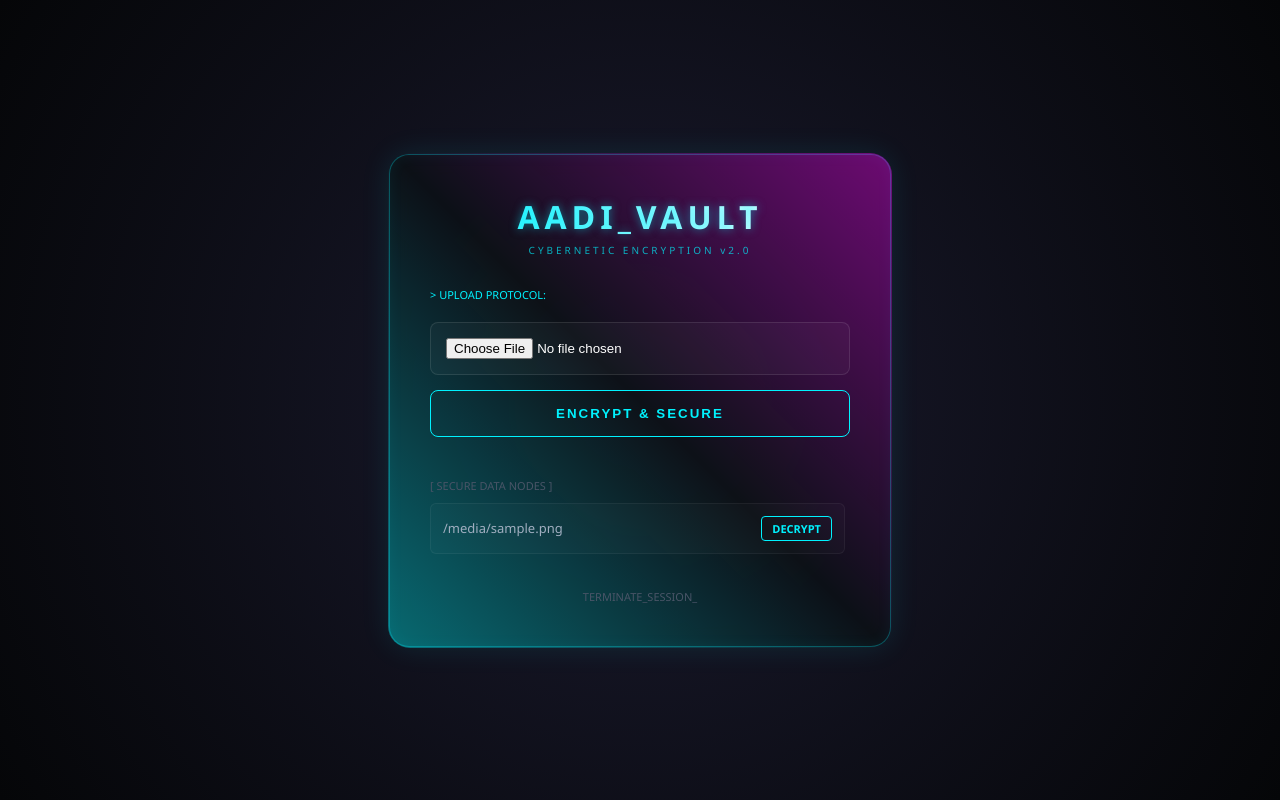
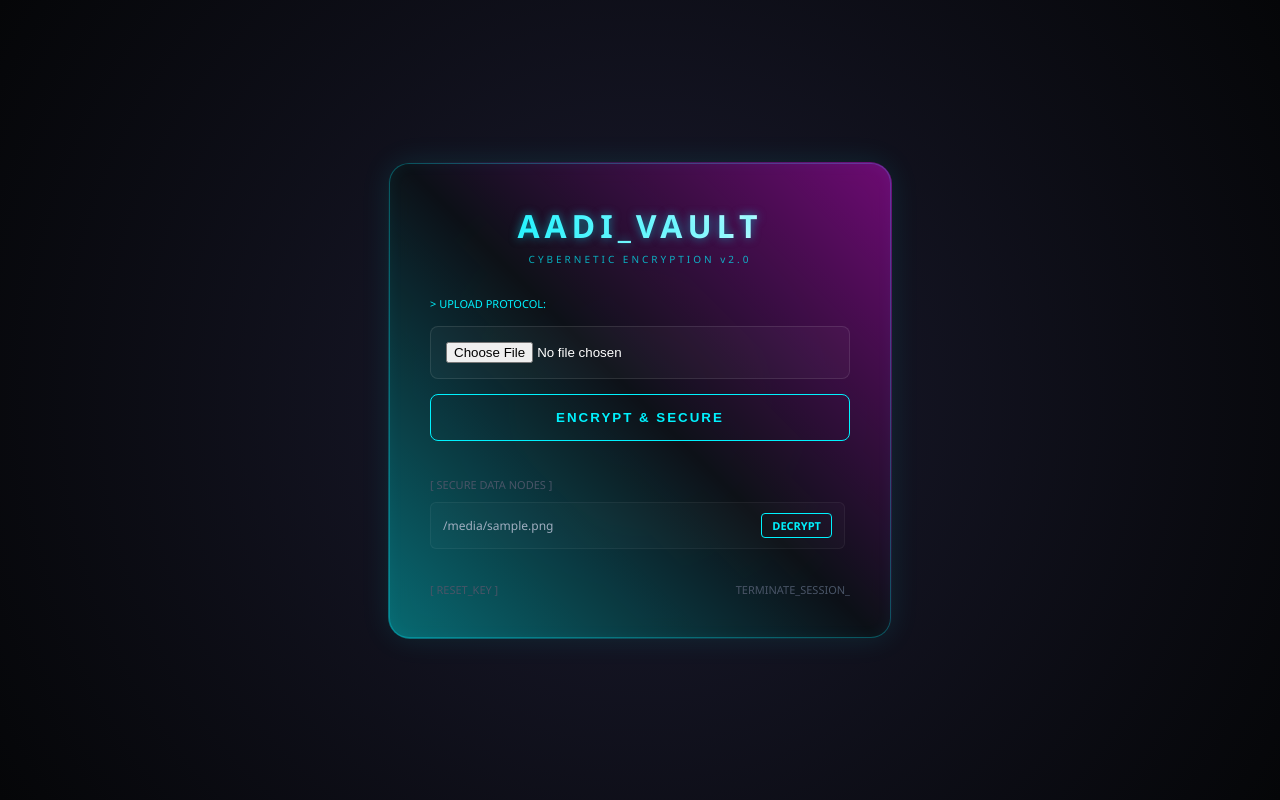
Before and after one commit to adityarai0133-rajput/Aadi-tech-vault-, a Flask app: template templates/index.html in a window 1280 px wide. Run offline with Flask 3, Linux system fonts and the light colour scheme; the template is opened without the code that fills it: most values are stand-ins (such as "Sample title", 1, 10 or a date in 2020).

Commit message:
Update index.html

```diff
--- a/templates/index.html
+++ b/templates/index.html
@@ -75,7 +75,7 @@
         input[type="password"], input[type="file"] {
             width: 100%;
             padding: 15px;
-            margin: 15px 0;
+            margin: 10px 0;
             background: var(--glass);
             border: 1px solid rgba(255, 255, 255, 0.1);
             border-radius: 8px;
@@ -102,8 +102,7 @@
             cursor: pointer;
             border-radius: 8px;
             transition: 0.3s;
-            position: relative;
-            overflow: hidden;
+            margin-top: 5px;
         }
 
         .btn:hover {
@@ -112,15 +111,10 @@
             box-shadow: 0 0 20px var(--neon-blue);
         }
 
-        .btn:disabled {
-            opacity: 0.5;
-            cursor: not-allowed;
-        }
-
         .file-list {
-            margin-top: 30px;
+            margin-top: 25px;
             text-align: left;
-            max-height: 180px;
+            max-height: 160px;
             overflow-y: auto;
             padding-right: 5px;
         }
@@ -129,12 +123,12 @@
             display: flex;
             justify-content: space-between;
             align-items: center;
-            padding: 12px;
+            padding: 10px 12px;
             background: rgba(255, 255, 255, 0.02);
             border: 1px solid rgba(255, 255, 255, 0.05);
             border-radius: 6px;
-            margin-bottom: 10px;
-            font-size: 13px;
+            margin-bottom: 8px;
+            font-size: 12px;
         }
 
         .file-item span {
@@ -142,7 +136,7 @@
             white-space: nowrap;
             overflow: hidden;
             text-overflow: ellipsis;
-            max-width: 180px;
+            max-width: 220px;
         }
 
         .decrypt-btn {
@@ -171,16 +165,53 @@
             border: 1px solid rgba(255, 75, 92, 0.2);
         }
 
-        .logout {
+        .success-msg {
+            color: #3fb950;
+            font-size: 12px;
+            background: rgba(63, 185, 80, 0.1);
+            padding: 10px;
+            border-radius: 6px;
+            margin-bottom: 15px;
+            border: 1px solid rgba(63, 185, 80, 0.2);
+        }
+
+        .bottom-links {
+            display: flex;
+            justify-content: space-between;
+            align-items: center;
             margin-top: 25px;
-            display: inline-block;
+            font-size: 11px;
+        }
+
+        .nav-link {
             color: #4a5568;
-            font-size: 11px;
             text-decoration: none;
+            cursor: pointer;
             transition: 0.3s;
         }
 
-        .logout:hover { color: var(--neon-pink); }
+        .nav-link:hover { color: var(--neon-pink); }
+
+        /* Settings Modal */
+        .modal {
+            display: none;
+            position: fixed;
+            top: 0; left: 0; width: 100%; height: 100%;
+            background: rgba(0, 0, 0, 0.85);
+            z-index: 100;
+            justify-content: center;
+            align-items: center;
+        }
+
+        .modal-content {
+            width: 360px;
+            background: var(--card-bg);
+            border: 1px solid var(--neon-pink);
+            border-radius: 16px;
+            padding: 30px;
+            box-shadow: 0 0 25px rgba(255, 0, 255, 0.2);
+            text-align: center;
+        }
 
         ::-webkit-scrollbar { width: 4px; }
         ::-webkit-scrollbar-thumb { background: var(--neon-blue); border-radius: 10px; }
@@ -192,6 +223,9 @@
     <div class="logo">AADI_VAULT</div>
     <div class="sub-tag">CYBERNETIC ENCRYPTION v2.0</div>
 
+    {% if msg %}<div class="success-msg">{{ msg }}</div>{% endif %}
+    {% if error %}<div class="error-msg">{{ error }}</div>{% endif %}
+
     {% if mode == "setup" %}
         <p style="font-size: 13px; color: #718096;">[ SYSTEM INITIALIZATION REQUIRED ]</p>
         <form action="/gatekeeper" method="POST" onsubmit="handleLoading(this)">
@@ -200,7 +234,6 @@
         </form>
 
     {% elif mode == "login" %}
-        {% if error %}<div class="error-msg">{{ error }}</div>{% endif %}
         <form action="/gatekeeper" method="POST" onsubmit="handleLoading(this)">
             <input type="password" name="master_key_field" placeholder="ENTER ACCESS KEY" required>
             <button type="submit" class="btn">AUTHORIZE ACCESS</button>
@@ -226,19 +259,43 @@
             {% endif %}
         </div>
 
-        <a href="/logout" class="logout">TERMINATE_SESSION_</a>
+        <div class="bottom-links">
+            <span class="nav-link" onclick="openResetModal()">[ RESET_KEY ]</span>
+            <a href="/logout" class="nav-link">TERMINATE_SESSION_</a>
+        </div>
     {% endif %}
+</div>
+
+<!-- Password Reset Modal -->
+<div id="resetModal" class="modal">
+    <div class="modal-content">
+        <div class="logo" style="font-size: 20px; margin-bottom: 15px;">KEY_ROTATION</div>
+        <form action="/reset-password" method="POST">
+            <input type="password" name="old_password" placeholder="CURRENT MASTER KEY" required>
+            <input type="password" name="new_password" placeholder="NEW MASTER KEY" required>
+            <input type="password" name="confirm_password" placeholder="CONFIRM NEW KEY" required>
+            <button type="submit" class="btn" style="border-color: var(--neon-pink); color: var(--neon-pink); margin-top: 10px;">UPDATE KEY</button>
+            <button type="button" class="btn" onclick="closeResetModal()" style="border-color: #4a5568; color: #a0aec0; margin-top: 8px;">CANCEL</button>
+        </form>
+    </div>
 </div>
 
 <script>
     function handleLoading(form) {
         const btn = form.querySelector('.btn');
-        btn.disabled = true;
         btn.innerText = "PROCESSING...";
         btn.style.boxShadow = "0 0 20px var(--neon-pink)";
         btn.style.borderColor = "var(--neon-pink)";
         btn.style.color = "var(--neon-pink)";
     }
+
+    function openResetModal() {
+        document.getElementById('resetModal').style.display = 'flex';
+    }
+
+    function closeResetModal() {
+        document.getElementById('resetModal').style.display = 'none';
+    }
 </script>
 
 </body>
```
